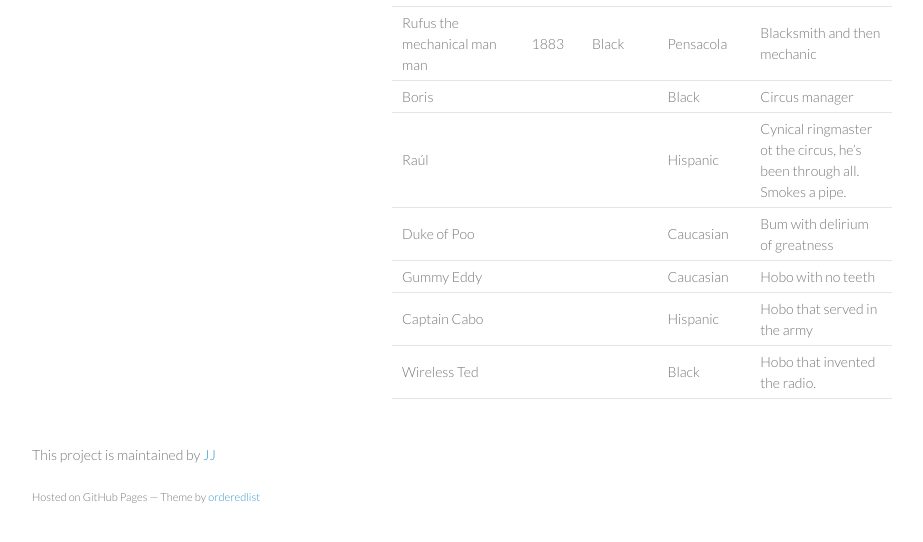
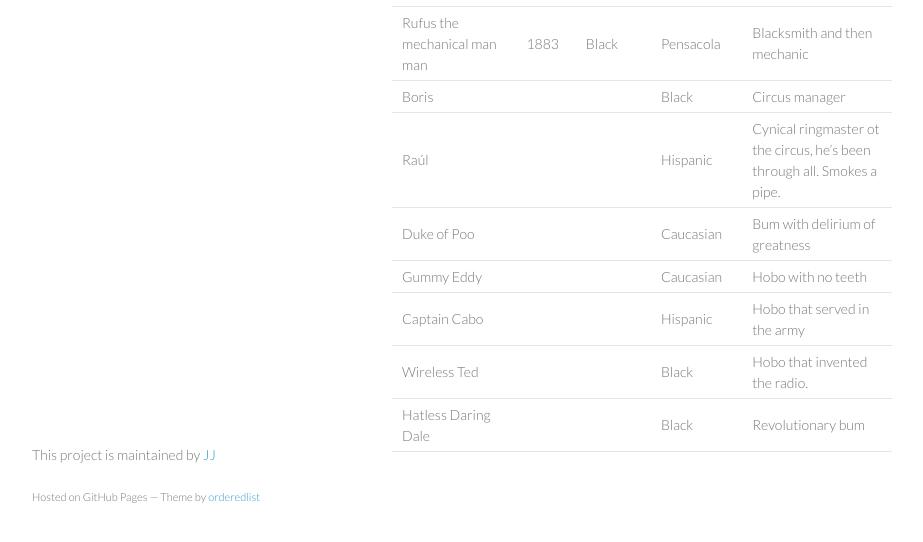
Before and after one commit to JJ/hoborg, a Jekyll site: the page built from text/characters.md, in a window 1280 px wide, cut to the strip 324-866 px from the top of the page. Shown: the whole strip, without its empty margins (178-1101 px from the left). Built offline with Jekyll 4.4.1, drawn with Linux system fonts in a browser that asks for light colours.

Commit message:
Sync text/characters.md from master to gh-pages

```diff
--- a/text/characters.md
+++ b/text/characters.md
@@ -15,3 +15,4 @@ Duke of Poo ||| Caucasian | Bum with  delirium of greatness
 Gummy Eddy ||| Caucasian | Hobo with no teeth
 Captain Cabo||| Hispanic | Hobo that served in the army
 Wireless Ted ||| Black | Hobo that invented the radio.
+Hatless Daring Dale ||| Black | Revolutionary bum
```
